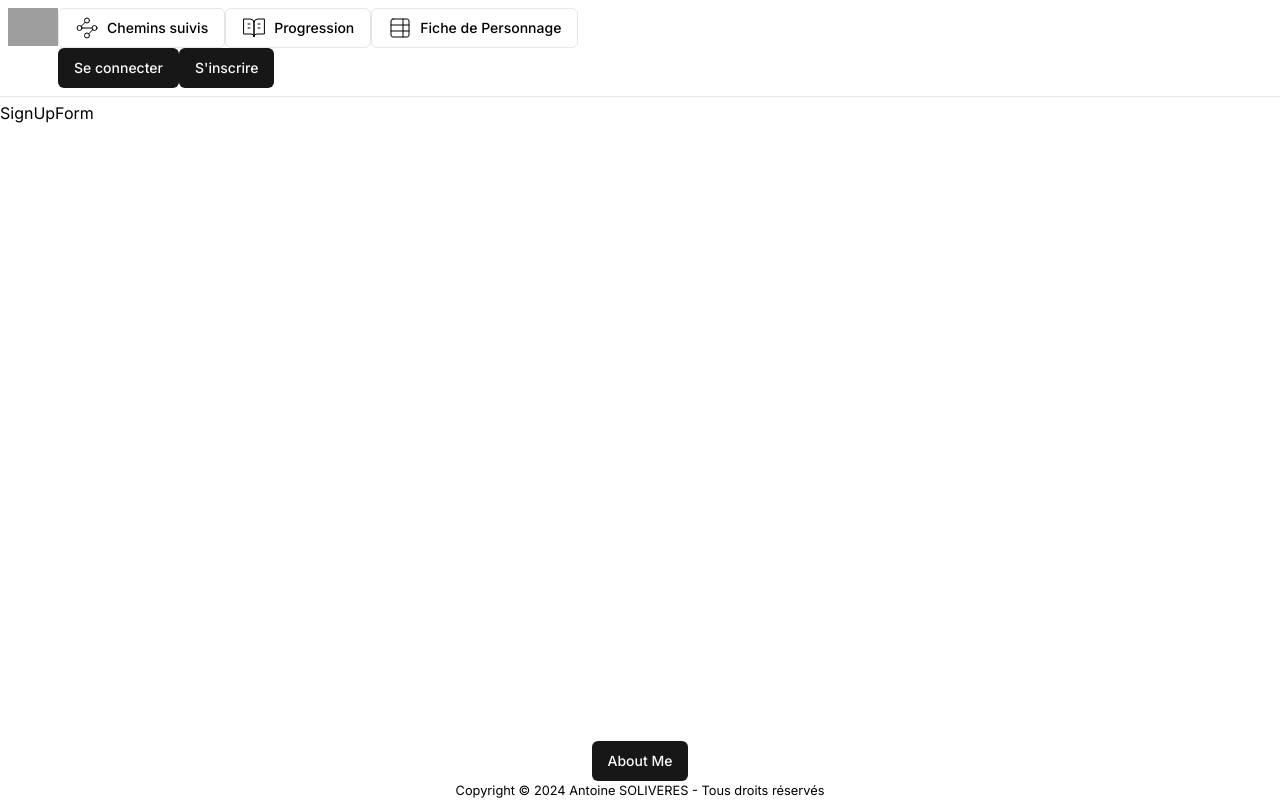
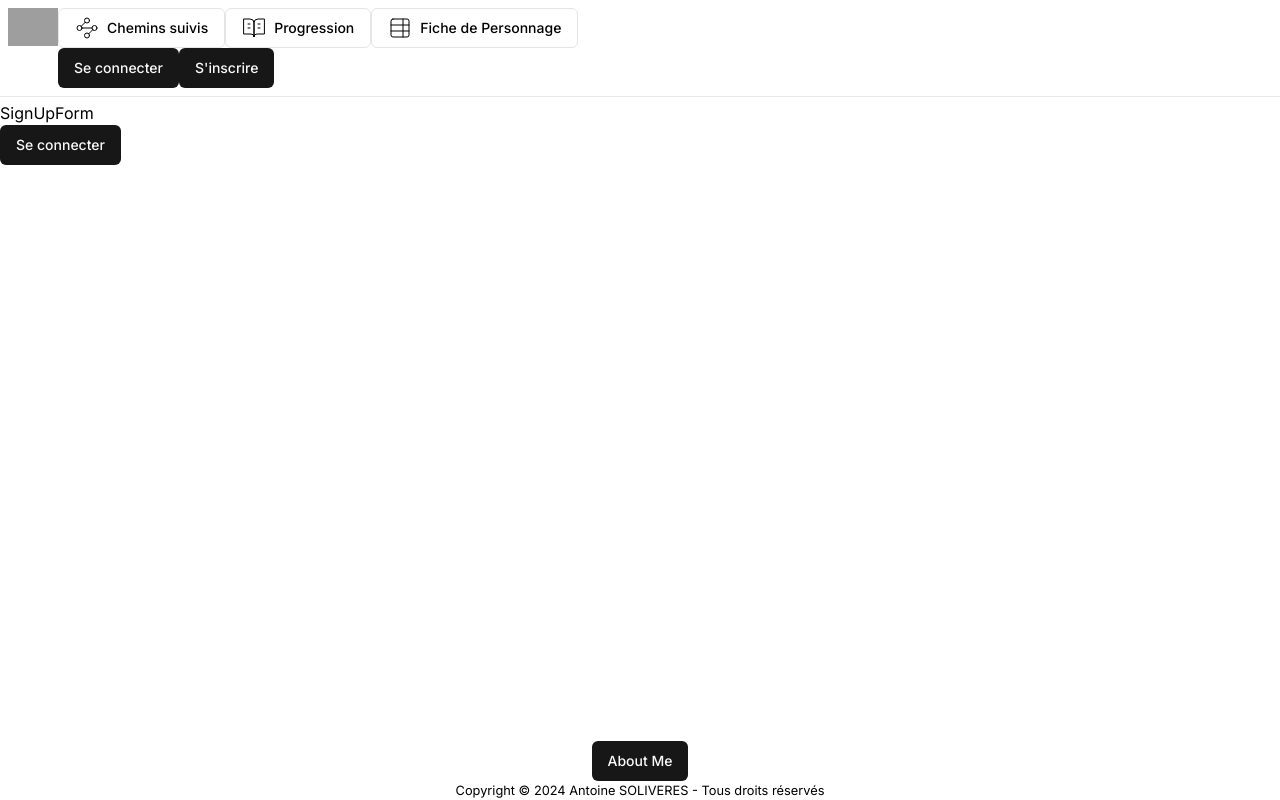
Before and after one commit to Ant0yne/site-dont-vous-etes-l-hero-ine, a Next.js app: page /signup in a window 1280 px wide. Built offline with nearby package versions, Linux system fonts and the light colour scheme; no server answers; grey boxes are pictures that could not be loaded.

Commit message:
switch between modal sign and log

```diff
--- a/src/app/@log/(.)login/page.tsx
+++ b/src/app/@log/(.)login/page.tsx
@@ -1,10 +1,10 @@
+import Login from "@/components/Login";
 import Modal from "@/components/Modal/Modal";
-import SignInGoogle from "@/components/SignInGoogle";
 
 const ModalLogin = () => {
 	return (
 		<Modal>
-			<SignInGoogle />
+			<Login />
 		</Modal>
 	);
 };
--- a/src/app/@sign/(.)signup/page.tsx
+++ b/src/app/@sign/(.)signup/page.tsx
@@ -1,10 +1,10 @@
 import Modal from "@/components/Modal/Modal";
-import SignUpForm from "@/components/SingUpForm";
+import SignUp from "@/components/SignUp";
 
 const ModalSignup = () => {
 	return (
 		<Modal>
-			<SignUpForm />
+			<SignUp />
 		</Modal>
 	);
 };
--- a/src/app/login/page.tsx
+++ b/src/app/login/page.tsx
@@ -1,9 +1,9 @@
-import SignInGoogle from "@/components/SignInGoogle";
+import Login from "@/components/Login";
 
 const PageLogin = () => {
 	return (
 		<main>
-			<SignInGoogle />
+			<Login />
 		</main>
 	);
 };
--- a/src/app/signup/page.tsx
+++ b/src/app/signup/page.tsx
@@ -1,9 +1,9 @@
-import SignUpForm from "@/components/SingUpForm";
+import SignUp from "@/components/SignUp";
 
 const PageSignUp = () => {
 	return (
 		<main>
-			<SignUpForm />
+			<SignUp />
 		</main>
 	);
 };
--- /dev/null
+++ b/src/components/Login/index.tsx
@@ -0,0 +1,13 @@
+import SignInGoogle from "@/components/SignInGoogle";
+import SignLog from "../SignLog";
+
+const Login = () => {
+	return (
+		<>
+			<SignInGoogle />
+			<SignLog path={"signup"} />
+		</>
+	);
+};
+
+export default Login;
--- /dev/null
+++ b/src/components/SignLog/index.tsx
@@ -0,0 +1,19 @@
+"use client";
+
+import React, { useEffect } from "react";
+import { Button } from "../ui/button";
+import { useRouter } from "next/navigation";
+
+const SignLog = ({ path }: { path: string }) => {
+	const router = useRouter();
+
+	return (
+		<div>
+			<Button onClick={() => router.push(`${path}`)}>
+				{path === "signup" ? "S'inscrire" : "Se connecter"}
+			</Button>
+		</div>
+	);
+};
+
+export default SignLog;
--- /dev/null
+++ b/src/components/SignUp/index.tsx
@@ -0,0 +1,13 @@
+import SignUpForm from "@/components/SingUpForm";
+import SignLog from "../SignLog";
+
+const SignUp = () => {
+	return (
+		<>
+			<SignUpForm />
+			<SignLog path={"login"} />
+		</>
+	);
+};
+
+export default SignUp;
```
